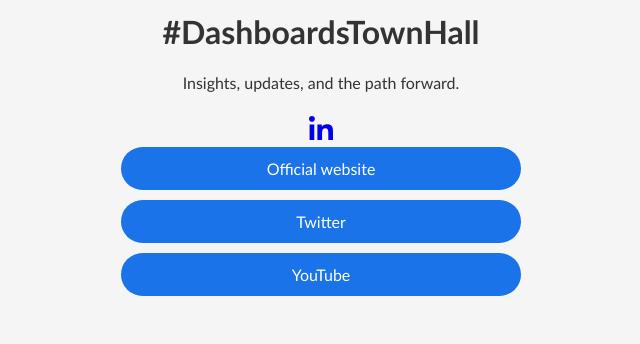
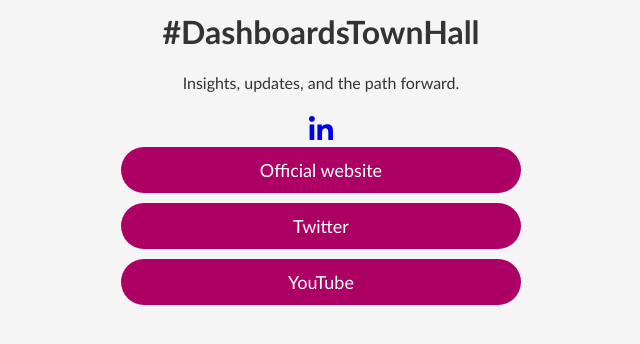
Before and after one commit to pdpcomms/dashboards-town-hall, a plain HTML site: page index.html in a window 1280 px wide. Shown: the part 162-506 px from the top of the page, without its empty margins (319-959 px from the left). Drawn offline with Linux system fonts and the light colour scheme.

Commit message:
btn colour

```diff
--- a/style.css
+++ b/style.css
@@ -14,7 +14,7 @@
 :root {
   --bg: #f5f5f5;
   --fg: #333;
-  --btn-bg: #1a73e8;
+  --btn-bg: rgb(173 0 101);
   --btn-fg: #fff;
 }
 
@@ -49,7 +49,7 @@
   background: var(--btn-bg);
   color: var(--btn-fg);
   border-radius: 25px;
-  font-size: 16px;
+  font-size: 18px;
   transition: background 0.3s;
 }
 .btn:hover {
```
